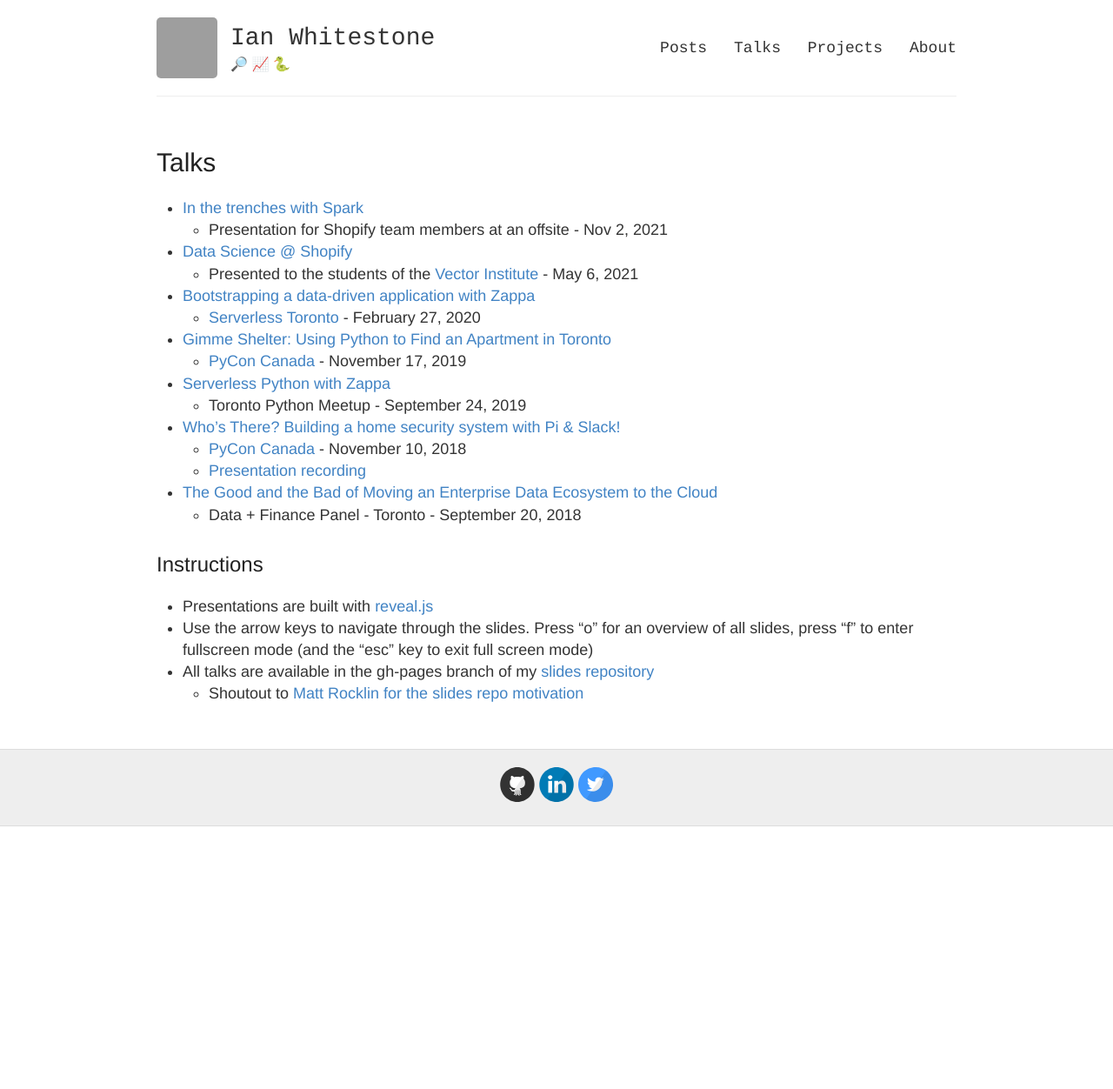
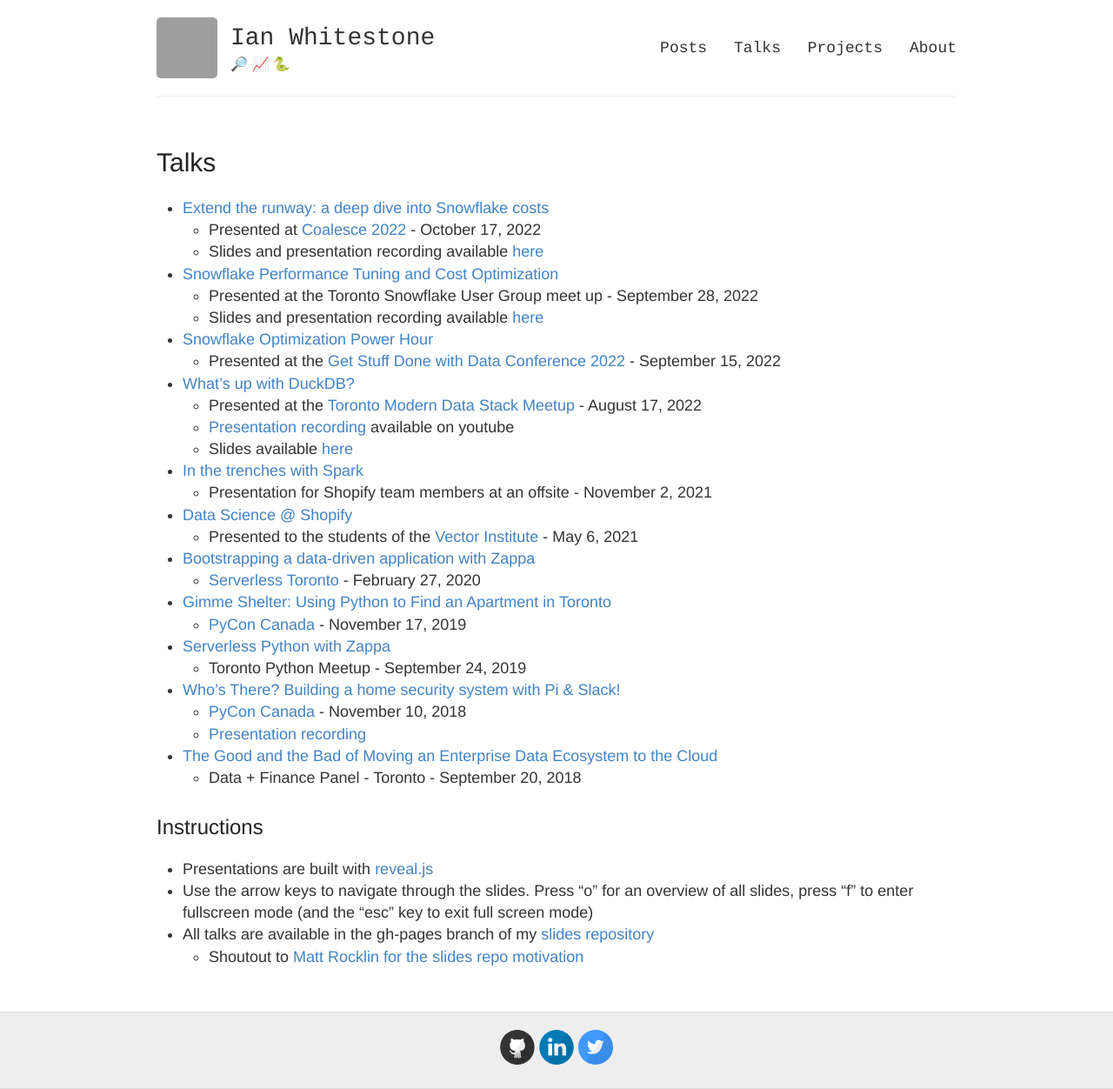
Before and after one commit to ian-whitestone/ian-whitestone.github.io, a Jekyll site: the page built from pages/talks.md, in a window 1280 px wide. Shown: the whole page at 87% size. Built offline with Jekyll 4.4.1, drawn with Linux system fonts in a browser that asks for light colours; before the commit the page ends 950 px from its top, so only the background shows below that; grey boxes are pictures that could not be loaded.

Commit message:
Update talks.md

```diff
--- a/pages/talks.md
+++ b/pages/talks.md
@@ -4,8 +4,20 @@
 permalink: /talks/
 ---
 
+*   [Extend the runway: a deep dive into Snowflake costs](https://select.dev/posts/extend-the-runway)
+    * Presented at [Coalesce 2022](https://coalesce.getdbt.com/) - October 17, 2022
+    * Slides and presentation recording available [here](https://select.dev/posts/extend-the-runway)
+*   [Snowflake Performance Tuning and Cost Optimization](https://select.dev/posts/snowflake-performance-tuning-and-cost-optimization)
+    * Presented at the Toronto Snowflake User Group meet up - September 28, 2022
+    * Slides and presentation recording available [here](https://select.dev/posts/snowflake-performance-tuning-and-cost-optimization)
+*   [Snowflake Optimization Power Hour](https://select.dev/posts/snowflake-optimization-power-hour)
+    * Presented at the [Get Stuff Done with Data Conference 2022](https://hopin.com/events/get-stuff-done-with-data-conference-2022-6dc40483-4ee2-4eb7-9ff5-ad98bce29c57/registration) - September 15, 2022
+*   [What's up with DuckDB?](https://docs.google.com/presentation/d/1O4VYqDSccdm5MS9GjyMl7h5MnsotIZA5cVwZ_CLLSuk/edit?usp=sharing)
+    * Presented at the [Toronto Modern Data Stack Meetup](https://www.meetup.com/toronto-modern-data/) - August 17, 2022
+    * [Presentation recording](https://www.youtube.com/watch?v=gwnwnREm-Os&ab_channel=JonathanTalmi) available on youtube
+    * Slides available [here](https://docs.google.com/presentation/d/1O4VYqDSccdm5MS9GjyMl7h5MnsotIZA5cVwZ_CLLSuk/edit#slide=id.p)
 *   [In the trenches with Spark](https://ianwhitestone.work/slides-v2/in-the-trenches-with-spark.html)
-    * Presentation for Shopify team members at an offsite - Nov 2, 2021
+    * Presentation for Shopify team members at an offsite - November 2, 2021
 *   [Data Science @ Shopify](https://ianwhitestone.work/slides-v2/data-science-at-shopify.html)
     * Presented to the students of the [Vector Institute](https://vectorinstitute.ai/) - May 6, 2021
 *   [Bootstrapping a data-driven application with Zappa](https://ianwhitestone.work/slides/serverless-meetup-feb-2020.html)
```
